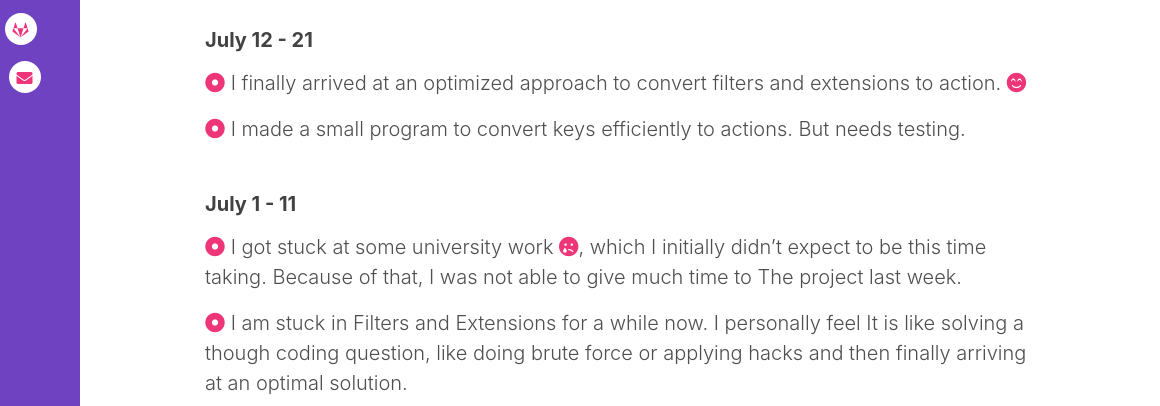
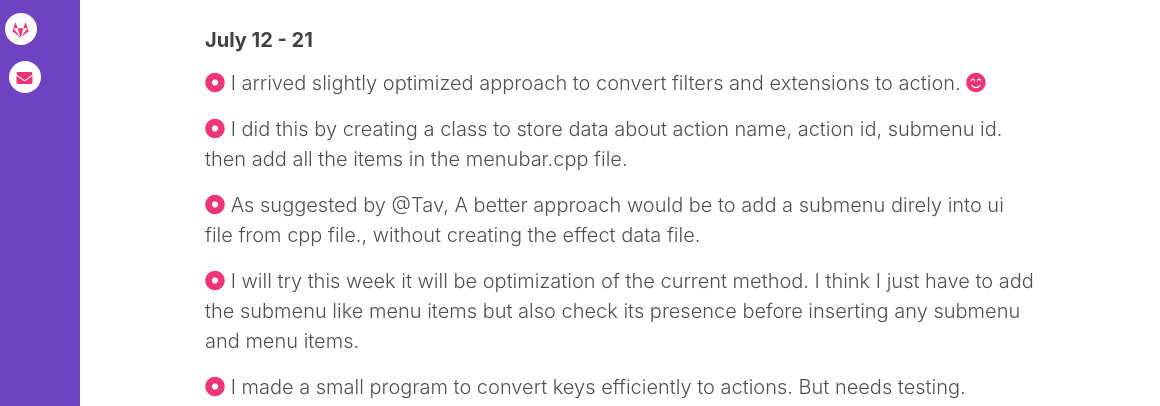
Before and after one commit to SushantAA/Blog, a plain HTML site: page VerbAction/index.html in a window 1280 px wide. Shown: the part 358-764 px from the top of the page, 120-1280 px from the left. Drawn offline with nearby package versions, Linux system fonts and the light colour scheme.

Commit message:
initial commit

```diff
--- a/VerbAction/index.html
+++ b/VerbAction/index.html
@@ -66,8 +66,20 @@
 			<h5 class="mt-5">July 12 - 21</h5>
 			<p class="mt-3 lead">
 				<a href="#"><i class="fas fa-dot-circle"></i></a>
-				I finally arrived at an optimized approach to convert filters and extensions to action.
+				I arrived slightly optimized approach to convert filters and extensions to action.
 				<a href="#"><i class="fas fa-smile-beam"></i></a>
+			</p>
+			<p class="mt-3 lead">
+				<a href="#"><i class="fas fa-dot-circle"></i></a>
+				I did this by creating a class to store data about action name, action id, submenu id. then add all the items in the menubar.cpp file.
+			</p>
+			<p class="mt-3 lead">
+				<a href="#"><i class="fas fa-dot-circle"></i></a>
+				As suggested by @Tav, A better approach would be to add a submenu direly into ui file from cpp file., without creating the effect data file.
+			</p>
+			<p class="mt-3 lead">
+				<a href="#"><i class="fas fa-dot-circle"></i></a>
+				I will try this week it will be optimization of the current method. I think I just have to add the submenu like menu items but also check its presence before inserting any submenu and menu items.
 			</p>
 			<p class="mt-3 lead">
 				<a href="#"><i class="fas fa-dot-circle"></i></a>
```
